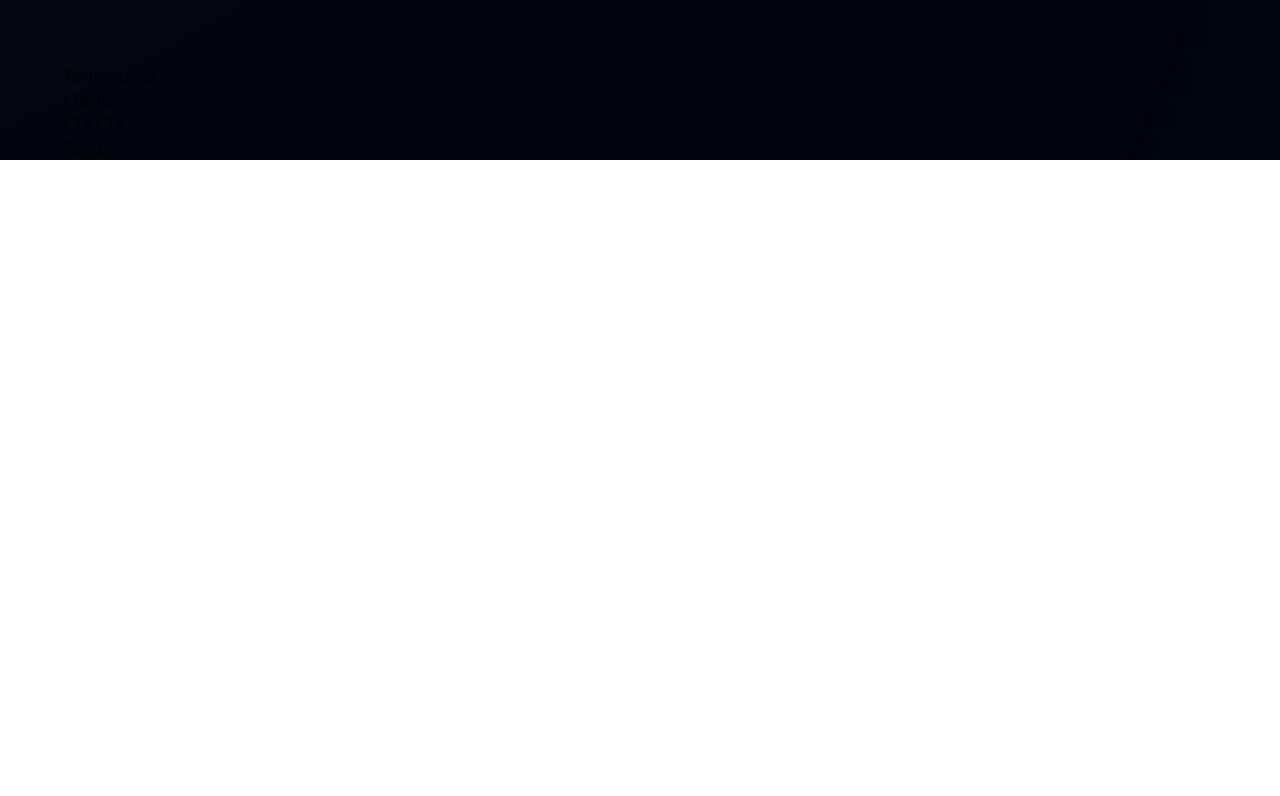
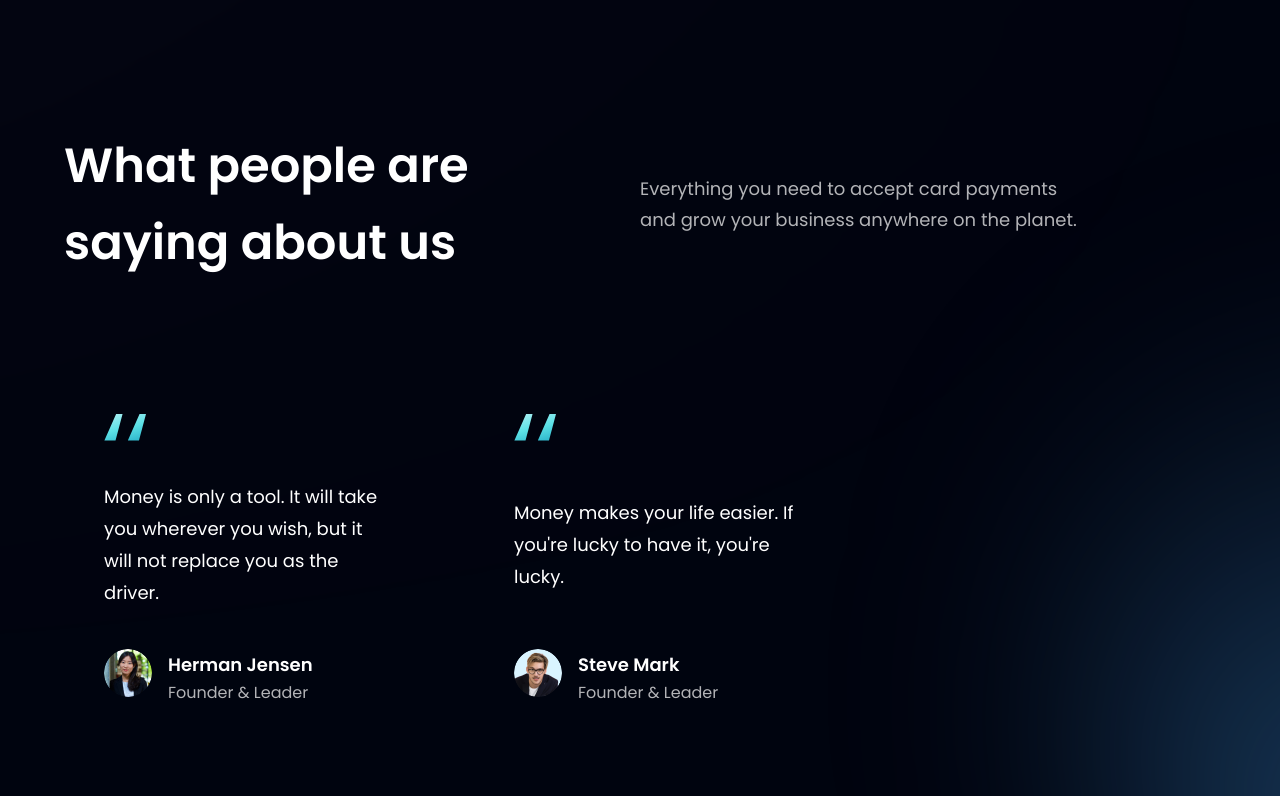
Before and after one commit to Suhelpatel786/react-tailwind-single-page-website, a React (Vite) app: page / in a window 1280 px wide. Shown: the part 2684-3480 px from the top of the page. Before the commit the page ends 2844 px from the top, so only its background shows below. Built offline with nearby package versions, Linux system fonts and the light colour scheme.

Commit message:
Testomonial *

```diff
--- a/src/components/FeedbackCard.jsx
+++ b/src/components/FeedbackCard.jsx
@@ -1,7 +1,34 @@
 import React from "react";
+import { quotes } from "../assets";
+const FeedbackCard = ({ content, name, title, img }) => (
+  <div className="flex justify-between flex-col px-10 py-12 rounded-[20px] max-w-[370px] md:mr-10 sm:mr-5 mr-0 my-5 feedback-card">
+    <img
+      src={quotes}
+      alt="quotes"
+      className="w-[42px] h-[27px] object-contain"
+    />
+    <p
+      className={`font-poppins font-[18px] text-white my-10 font-normal text-[18px] leading-[32px] `}
+    >
+      {content}
+    </p>
 
-const FeedbackCard = () => {
-  return <div>FeedbackCard</div>;
-};
+    <div className={`flex flex-row`}>
+      <img src={img} alt={name} className={`w-[48px] h-[48px] rounded-full`} />
+      <div className={`flex flex-col ml-4`}>
+        <h4
+          className={`font-poppins  font-[20px] text-white font-semibold text-[18px] leading-[32px] `}
+        >
+          {name}
+        </h4>
+        <p
+          className={`font-poppins  font-[16px] text-dimWhite font-normal text-[16px] leading-[24px] `}
+        >
+          {title}
+        </p>
+      </div>
+    </div>
+  </div>
+);
 
 export default FeedbackCard;
--- a/src/components/Testomonial.jsx
+++ b/src/components/Testomonial.jsx
@@ -1,7 +1,42 @@
 import React from "react";
+import { feedback } from "../constants";
+import styles, { layout } from "../style";
+import FeedbackCard from "./FeedbackCard";
 
-const Testomonial = () => {
-  return <div>Testomonial</div>;
-};
+const Testomonial = () => (
+  <section
+    id="clients"
+    className={`${styles.paddingY} ${styles.flexCenter} flex-col relative`}
+  >
+    {/* TODO  */}
+    <div
+      className={`absolute z-[0] w-[60%] h-[60%] -right-[50%] rounded-full blue__gradient`}
+    />
+
+    <div
+      className={`w-full flex justify-between items-center md:flex-row flex-col sm:mb-16 mb-6 relative z-[1]`}
+    >
+      <h1 className={`${styles.heading2}`}>
+        What people are <br className="sm:block hidden" /> saying about us
+      </h1>
+
+      <div className="w-full md:mt-0 mt-6">
+        <p className={`${styles.paragraph} text-left max-w-[450px]`}>
+          Everything you need to accept card payments and grow your business
+          anywhere on the planet.
+        </p>
+      </div>
+    </div>
+
+    {/* testomonial cads  */}
+    <div
+      className={`flex flex-wrap sm:justify-start justify-center w-full feedback-container relative z-[1]`}
+    >
+      {feedback.map((card, index) => (
+        <FeedbackCard key={card.id} {...card} />
+      ))}
+    </div>
+  </section>
+);
 
 export default Testomonial;
```
